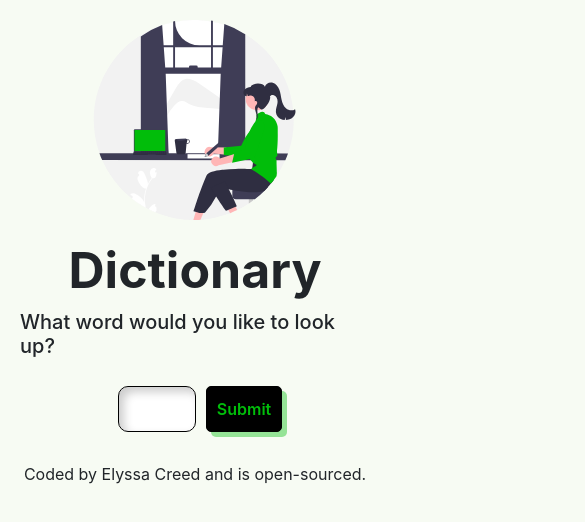
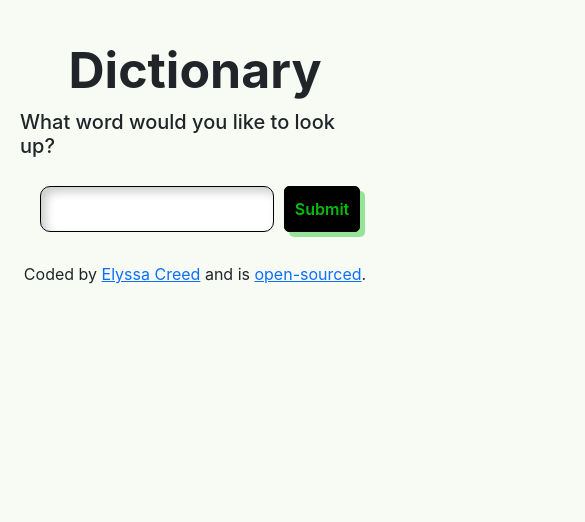
Before and after one commit to lissiemarie/dictionary-page, a React (Create React App) app: page / in a window 390 px wide. Shown: the top 522 px of the page, 585 px wide, since content can reach past the window. Built offline with nearby package versions, Linux system fonts and the light colour scheme.

Commit message:
styled for responsiveness

```diff
--- a/src/App.js
+++ b/src/App.js
@@ -15,7 +15,7 @@ function App() {
         <h3>What word would you like to look up?</h3>
       </header>
       <Dictionary />
-      <footer>Coded by Elyssa Creed and is open-sourced.</footer>
+      <footer>Coded by <a href="https://lissiemarie90.tech/" target="_blank" rel="noreferrer">Elyssa Creed</a> and is <a href="https://lissiemarie90.tech/" target="_blank" rel="noreferrer">open-sourced</a>.</footer>
     </div>
   );
 }
--- a/src/Dictionary.css
+++ b/src/Dictionary.css
@@ -91,7 +91,27 @@ h2 {
 .synonym-word {
     border: 2px solid var(--main-color);
     border-radius: 10px;
-    width: 30%;
+    width: 100px;
     padding: 5px;
     font-size: 15px;
 }
+
+@media (max-width: 880px) {
+    .header-picture {
+        display: none;
+    }
+
+    .search {
+        width: 60%;
+    }
+}
+
+@media (max-width: 518px) {
+    .synonym-list {
+        grid-template-columns: 1fr 1fr;
+    }
+
+    .search {
+        width: 60%;
+    }
+}
```
